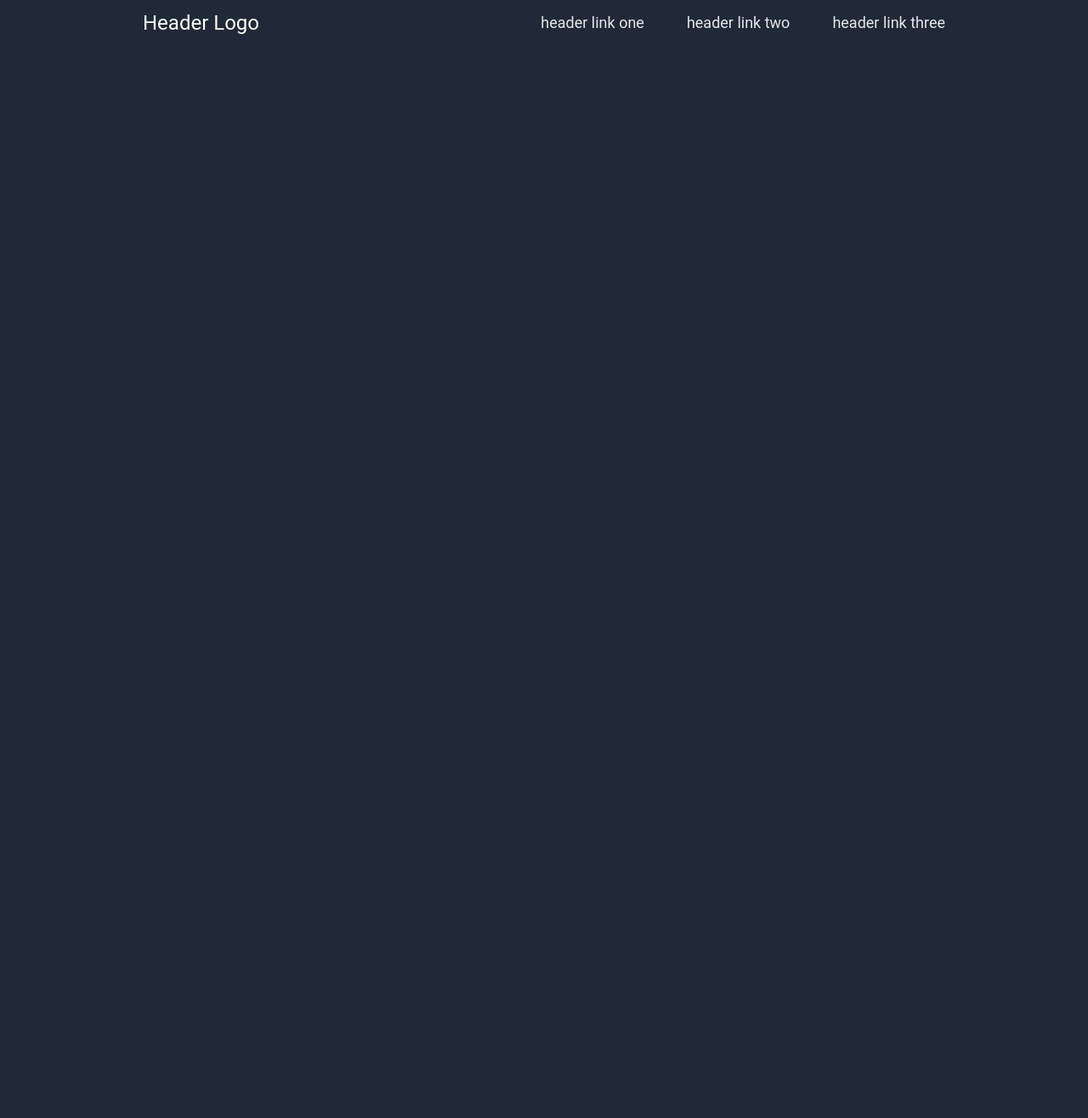
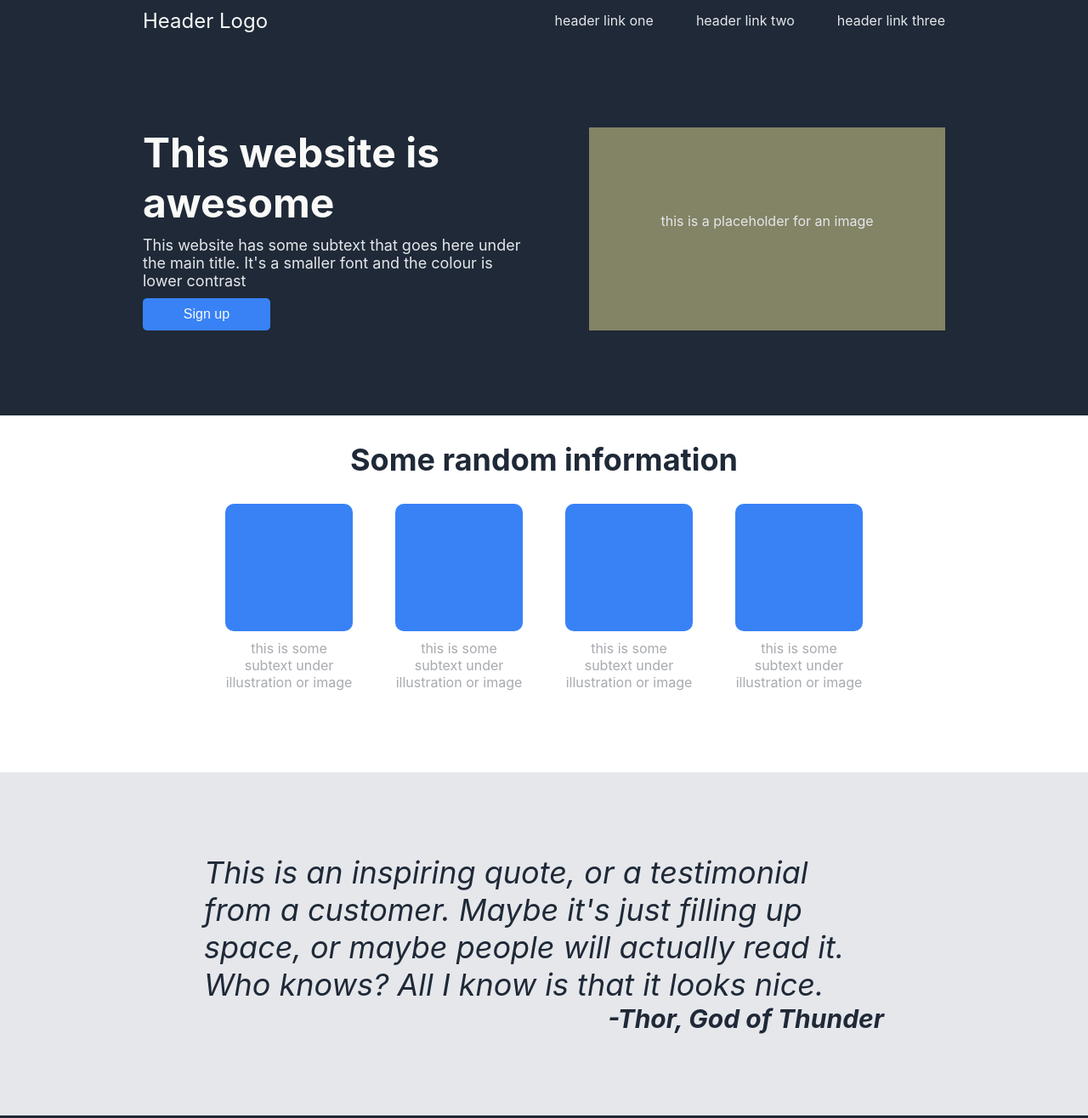
Before and after one commit to b-Rad-dev/odin-landingpage, a plain HTML site: page index.html in a window 1280 px wide. Shown: the whole page at 85% size. Before the commit the page ends 800 px from the top, so only its background shows below. Drawn offline with Linux system fonts and the light colour scheme.

Commit message:
Add Intro, Info and Quote sections to both html and css

```diff
--- a/index.html
+++ b/index.html
@@ -16,5 +16,39 @@
             <li><a herf="#">header link three</a></li>
         </ul>
     </div>
+    <div class="intro">
+        <div class="intro-container">
+            <div class="maintitle">This website is awesome</div>
+            <div class="subtext">This website has some subtext that goes here under the main title. It's a smaller font and the colour is lower contrast</div>
+            <button class="signup">Sign up</button>
+        </div>
+        <div class="imagebox">this is a placeholder for an image</div>
+    </div>
+    <div class="info">
+        <div class="infotitle">Some random information</div>
+        <div class="infocontainer">
+            <div class="infobox">
+                <div class="box"></div>
+                <div class="text">this is some subtext under illustration or image</div>
+            </div>
+            <div class="infobox">
+                <div class="box"></div>
+                <div class="text">this is some subtext under illustration or image</div>
+            </div>
+            <div class="infobox">
+                <div class="box"></div>
+                <div class="text">this is some subtext under illustration or image</div>
+            </div>
+            <div class="infobox">
+                <div class="box"></div>
+                <div class="text">this is some subtext under illustration or image</div>
+            </div>
+        </div>
+    </div>
+    <div class="quotebox">
+        <div class="quote">This is an inspiring quote, or a testimonial from a customer. Maybe it's just filling up space, or maybe people will actually read it. Who knows? All I know is that it looks nice.
+            <div class="author">-Thor, God of Thunder</div>
+        </div>
+    </div>
 </body>
 </html>
--- a/style.css
+++ b/style.css
@@ -2,8 +2,7 @@
 
 body {
     background: #1f2937;
-    color: #e5e7eb;
-    font-family: roboto, verdana, sans-serif
+    font-family: -apple-system, BlinkMacSystemFont, 'Segoe UI', Roboto, Oxygen, Ubuntu, Cantarell, 'Open Sans', 'Helvetica Neue', sans-serif, verdana, sans-serif
 }
 
 .header {
@@ -20,8 +19,118 @@ body {
 
 ul {
     list-style-type: none;
-    font-size: 18px;
+    font-size: 16px;
     color: #e5e7eb;
     display: flex;
     gap: 50px;
 }
+
+.intro {
+    padding: 100px 160px;
+    display: flex;
+    gap: 75px;
+}
+
+.intro-container {
+    display: flex;
+    flex-direction: column;
+}
+
+.maintitle {
+    font-size: 48px;
+    font-weight: bolder;
+    color: #F9FAF8;
+    width: 450px;
+}
+
+.subtext {
+    font-size: 18px;
+    color: #e5e7eb;
+    margin: 10px 0px;
+    width: 450px;
+}
+
+button {
+    background: #3882f6;
+    border: none;
+    border-radius: 5px;
+    width: 150px;
+}
+
+.signup {
+    color: #F9FAF8;
+    font-size: 16px;
+    padding: 10px;
+}
+
+.imagebox {
+    text-align: center;
+    padding: 100px 0px;
+    color: #e5e7eb;
+    background: rgb(131, 131, 101);
+    width: 450px;
+    height: auto;
+}
+
+.info {
+    background: white;
+    padding-bottom: 96px;
+    margin: 0px -10px;
+}
+
+.infotitle {
+    font-size: 36px;
+    font-weight: bolder;
+    color: #1f2937;
+    padding: 30px;
+    text-align: center;
+}
+
+.infocontainer {
+    display: flex;
+    align-items: center;
+    justify-content: center;
+    gap: 50px;
+}
+
+.infobox {
+    max-width: 150px;
+}
+
+.box {
+    width: 150px;
+    height: 150px;
+    background: #3882f6;
+    border-radius: 10px
+}
+
+.text {
+    font-size: 16px;
+    color: #a7aaaf;
+    text-align: center;
+    padding-top: 10px;
+}
+
+.quotebox {
+    background: #e5e7eb;
+    margin: 0px -10px;
+    padding: 96px;
+    display: flex;
+    justify-content: center;
+}
+
+.quote {
+    font-size: 36px;
+    font-style: italic;
+    color: #1f2937;
+    max-width: 800px;
+    display: flex;
+    flex-direction: column;
+    align-items: flex-end;
+}
+
+.author {
+    font-size: 30px;
+    font-weight: bold;
+    color: #1f2937;
+}
```
